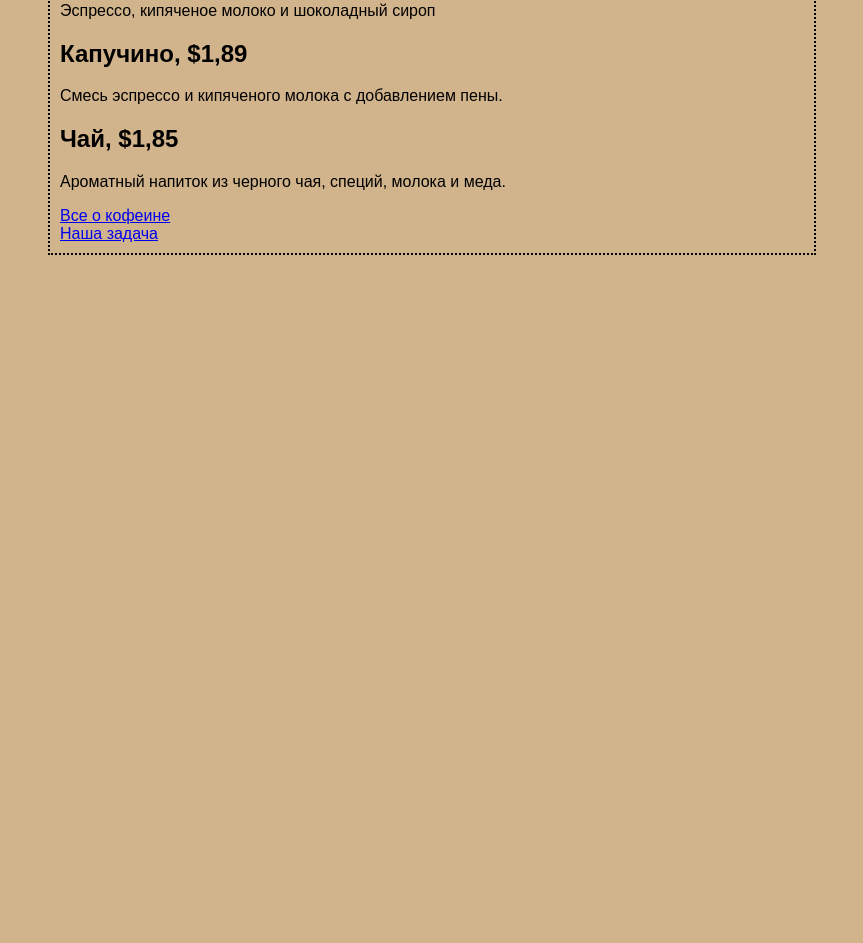
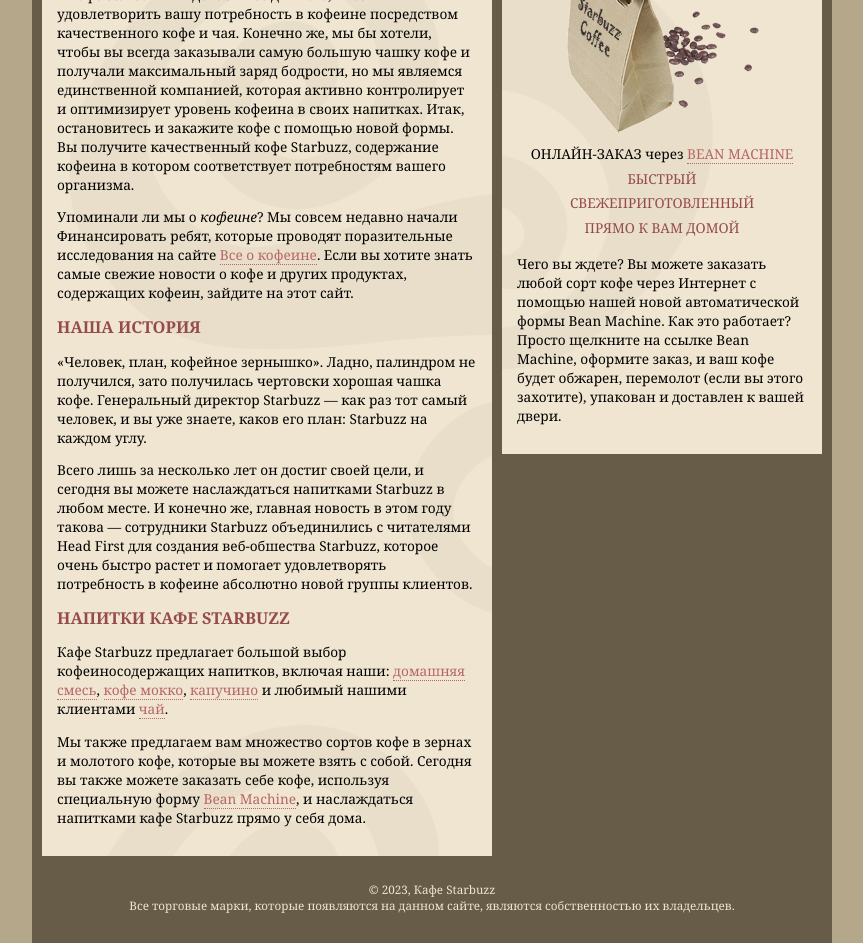
Before and after one commit to Abdula-Malik/Starbuzz_HTML_CSS, a plain HTML site: page index.html in a window 1280 px wide. Shown: the part 232-1175 px from the top of the page, without its empty margins (208-1071 px from the left). Before the commit the page ends 800 px from the top, so only its background shows below. Drawn offline with Linux system fonts and the light colour scheme.

Commit message:
completed first level positioning with fixed and absolute width

```diff
--- a/index.html
+++ b/index.html
@@ -1,43 +1,94 @@
 
 <!DOCTYPE html>
-<html lang="en">
+
+
 <head>
     <meta charset="UTF-8">
-        <title>Кафе Starbuzz</title>
-        <style type="text/css">
-            body{
-    background-color:#d2b48c;
-    margin-left: 20%;
-    margin-right: 20%;
-    border: 2px dotted black;
-    padding: 10px 10px 10px 10px;
-    font-family: sans-serif;
-   }
-        </style>
-    </head>
+    <title>Starbuzz Коффе</title>
+    <link type="text/css" rel="stylesheet" href="strazbuz.css">
+</head>
 
 <body>
-<h1>Напитки кафе Starbuzz</h1>
 
-<h2>Домашняя смесь, $1,49</h2>
-<p>Мягкая, нетерпкая смесь различных сортов кофе из
-Мексики, Боливии и Гватемалы.</p>
+    <div id="allcontent">
+    <div id="header">
+        <img src="images/header.gif" alt="Изображение для верхнего колонтитула кафе Starbuzz"/>
+    </div>
 
-<h2>Кофе мокко, $2,35</h2>
-<p>Эспрессо, кипяченое молоко и шоколадный сироп</p>
+    <div id="main">
+        <h1>КАЧЕСТВЕННЫЙ КОФЕ, КАЧЕСТВЕННЫЙ КОФЕИН</h1>
+        <p> В кафе Starbuzz мы делаем все для того, чтобы удовлетворить вашу потребность в кофеине
+            посредством качественного кофе и чая. Конечно же, мы бы хотели, чтобы вы всегда заказывали
+            самую большую чашку кофе и получали максимальный заряд бодрости, но мы являемся единственной
+            компанией, которая активно контролирует и оптимизирует уровень кофеина в своих напитках.
+            Итак, остановитесь и закажите кофе с помощью новой формы. Вы получите качественный кофе
+            Starbuzz, содержание кофеина в котором соответствует потребностям вашего организма.
+        </p>
+        <p>
+            Упоминали ли мы о <em>кофеине</em>? Мы совсем недавно начали Финансировать ребят, которые
+            проводят поразительные исследования на сайте <a href="http://buzz.wickedlysmart.com"
+            title="Все самое интересное о кофеине"> Все о кофеине</a>.
+            Если вы хотите знать самые свежие новости о кофе и других продуктах, содержащих кофеин,
+            зайдите на этот сайт.
+        </p>
 
-<h2>Капучино, $1,89</h2>
-<p>Смесь эспрессо и кипяченого молока с добавлением пены.</p>
-<h2 id="chai">Чай, $1,85</h2>
-<p>Ароматный напиток из черного чая, специй, молока
-и меда.</p>
+        <h1>НАША ИСТОРИЯ</h1>
+        <p>
+            «Человек, план, кофейное зернышко». Ладно, палиндром не получился, зато получилась
+            чертовски хорошая чашка кофе. Генеральный директор Starbuzz — как раз тот самый человек,
+            и вы уже знаете, каков его план: Starbuzz на каждом углу.
+        </p>
+        <p>
+            Всего лишь за несколько лет он достиг своей цели, и сегодня вы можете наслаждаться
+            напитками Starbuzz в любом месте. И конечно же, главная новость в этом году такова —
+            сотрудники Starbuzz объединились с читателями Head First для создания веб-обшества
+            Starbuzz, которое очень быстро растет и помогает удовлетворять потребность в кофеине
+            абсолютно новой группы клиентов.
+        </p>
 
-<a href="http://wickedlysmart.com/buzz/index.html#Coffee"
-            title="Читайте все самое важное о кофеине">Все о кофеине
-</a>
+        <h1>НАПИТКИ КАФЕ STARBUZZ</h1>
+        <p>
+            Кафе Starbuzz предлагает большой выбор кофеиносодержащих напитков, включая наши:
+            <a href="beverages.html#house"      title="Домашняя смесь">домашняя смесь</a>,
+            <a href="beverages.html#mocha"      title="Кофе мокко">кофе мокко</a>,
+            <a href="beverages.html#cappuccino" title="Капучино">капучино</a> и любимый нашими клиентами
+            <a href="beverages.html#chai"       title="Чай">чай</a>.
+        </p>
+        <p>
+            Мы также предлагаем вам множество сортов кофе в зернах и молотого кофе,
+            которые вы можете взять с собой. Сегодня вы также можете заказать себе кофе,
+            используя специальную форму <a href="form.html" title="The Bean Machine">
+            Bean Machine</a>, и наслаждаться напитками кафе Starbuzz прямо у себя дома.
+        </p>
+    </div>
 
-<a target="_blank" href="mission.html" title="Узнайте больше о важной
-задаче кафе Starbuzz"><br>Наша задача</a>
+    <div id="sidebar">
+        <p class="beanheading">
+            <img src="images/bag.gif" alt=" Пакетик Bean Machine"/>
+            <br/>
+            ОНЛАЙН-ЗАКАЗ через
+            <a href="form.html">BEAN MACHINE</a>
+            <br/>
+            <span class="slogan">
+                БЫСТРЫЙ <br/>
+                СВЕЖЕПРИГОТОВЛЕННЫЙ <br/>
+                ПРЯМО К ВАМ ДОМОЙ <br/>
+            </span>
+        </p>
+        <p>
+            Чего вы ждете? Вы можете заказать любой сорт кофе через Интернет с помощью нашей
+            новой автоматической формы Bean Machine. Как это работает? Просто щелкните на ссылке
+            Bean Machine, оформите заказ, и ваш кофе будет обжарен, перемолот (если вы этого
+            захотите), упакован и доставлен к вашей двери.
+        </p>
+    </div>
 
+    <div id="footer">
+        &copy; 2023, Кафе Starbuzz
+        <br/>
+        Все торговые марки, которые появляются на данном сайте,
+        являются собственностью их владельцев.
+    </div>
+</div>
 </body>
 </html>
--- /dev/null
+++ b/strazbuz.css
@@ -0,0 +1,72 @@
+body {
+        background-color: #b5a789;
+        font-family:      Georgia, "Times New Roman", Times, serif;
+        font-size:        small;
+        margin:           0px;
+      }
+
+      #allcontent{
+        width:             800px;
+        padding-top:       5px;
+        padding-bottom:    5px;
+        background-color:#675c47;
+        margin-left:       auto;
+        margin-right:      auto;
+      }
+
+      #header {
+        background-color: #675c47;
+        margin:           10px;
+        height:           108px;
+      }
+
+      #main {
+        background:       #efe5d0 url(images/background.gif) top left;
+        font-size:        105%;
+        padding:          15px;
+        margin:           0px 10px 10px 10px;
+        width:            420px;
+        float:            left;
+
+      }
+
+      #sidebar {
+        background:       #efe5d0 url(images/background.gif) bottom right;
+        font-size:        105%;
+        padding:          15px;
+        margin:           0px 10px 10px 470px;
+
+      }
+
+      #footer {
+        background-color: #675c47;
+        color:            #efe5d0;
+        text-align:       center;
+        padding:          15px;
+        margin:           10px;
+        font-size:        90%;
+        clear:            left;
+      }
+
+      h1 {
+        font-size:        120%;
+        color:            #954b4b;
+      }
+
+      .slogan { color: #954b4b; }
+
+      .beanheading {
+        text-align:       center;
+        line-height:      1.8em;
+      }
+
+      a:link {
+        color:            #b76666;
+        text-decoration:  none;
+        border-bottom:    thin dotted #b76666;
+      }
+      a:visited {
+        color:            #675c47;
+        text-decoration:  none;
+        border-bottom:    thin dotted #675c47;
+      }
```
Also changed, not shown: images/award.gif (added), images/background.gif (added), images/background2.gif (added), images/bag.gif (added), images/cardboard_bg.jpg (added), images/coupon.gif (added), images/final.jpeg (added), images/header.gif (added), images/header.jpg (added), images/headerLogo.gif (added), images/headerSlogan.gif (added), images/headerlogo2.gif (added), images/ticket.gif (added).
